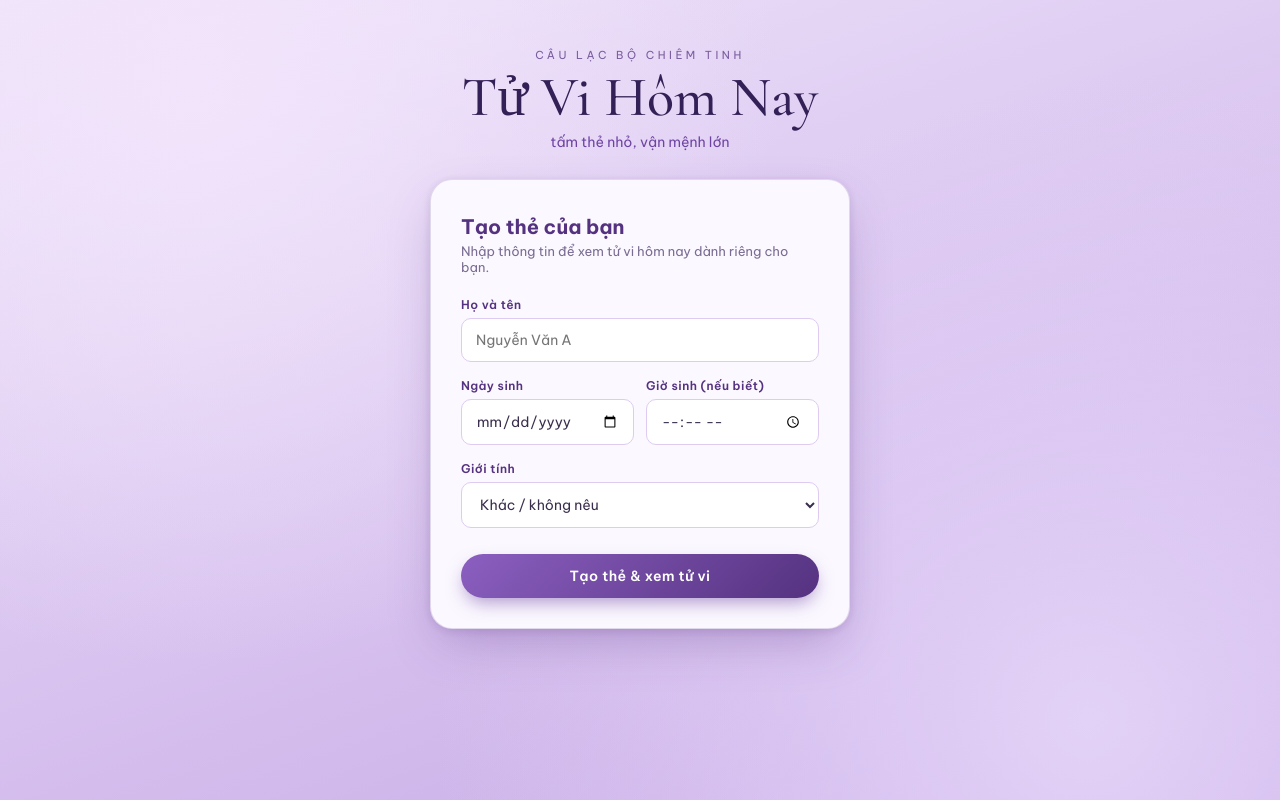
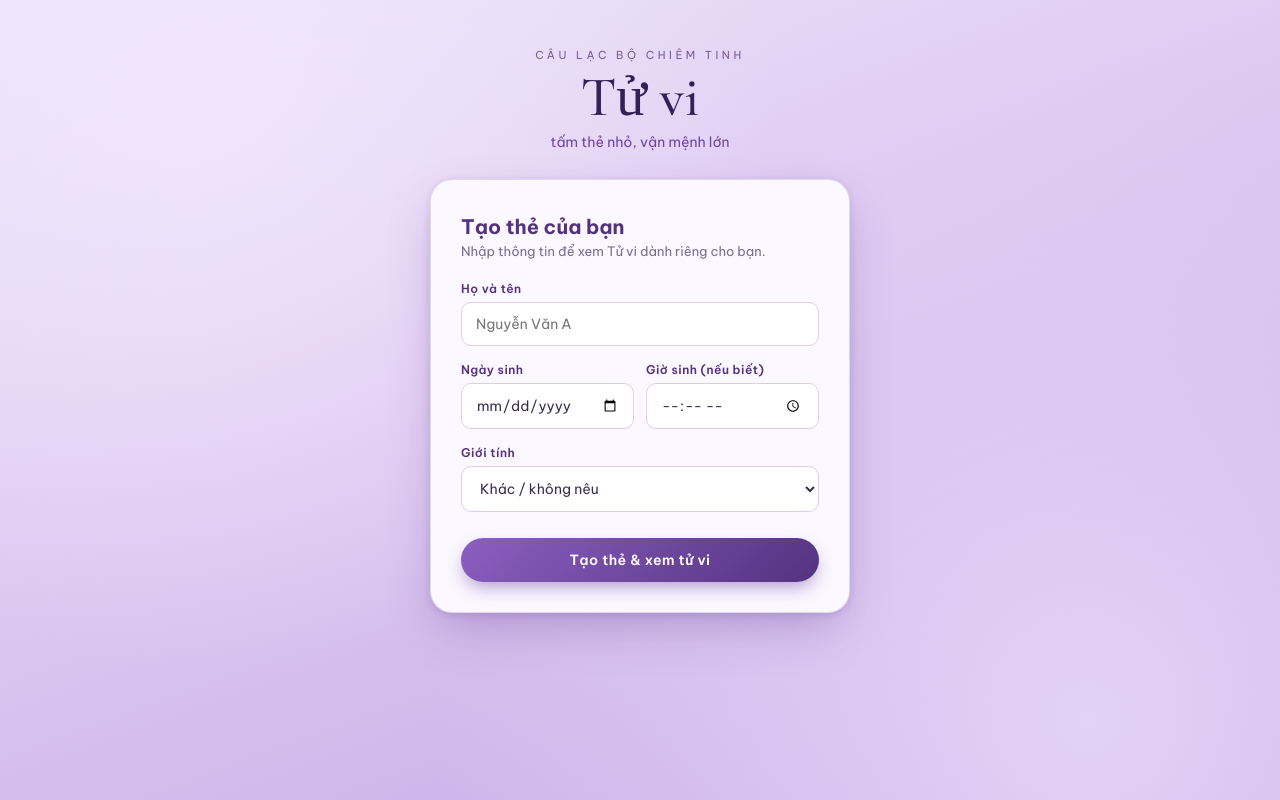
Before and after one commit to sseoyi/tools, a plain HTML site: page tools/tuvi/index.html in a window 1280 px wide. Drawn offline with nearby package versions, Linux system fonts and the light colour scheme; a web font is replaced by a local one.

Commit message:
Update index.html

```diff
--- a/tools/tuvi/index.html
+++ b/tools/tuvi/index.html
@@ -3,7 +3,7 @@
 <head>
 <meta charset="UTF-8">
 <meta name="viewport" content="width=device-width, initial-scale=1.0">
-<title>Tử Vi Hôm Nay · Thẻ Thành Viên</title>
+<title>Tử vi · Thẻ Thành Viên</title>
 <link rel="preconnect" href="https://fonts.googleapis.com">
 <link rel="preconnect" href="https://fonts.gstatic.com" crossorigin>
 <link href="https://fonts.googleapis.com/css2?family=Be+Vietnam+Pro:ital,wght@0,300;0,400;0,500;0,600;0,700;1,400&family=Cormorant+Garamond:ital,wght@0,500;0,600;1,500&display=swap" rel="stylesheet">
@@ -467,14 +467,14 @@
 
   <div class="brand">
     <div class="eyebrow">Câu lạc bộ chiêm tinh</div>
-    <h1>Tử Vi Hôm Nay</h1>
+    <h1>Tử vi</h1>
     <div class="sub">tấm thẻ nhỏ, vận mệnh lớn</div>
   </div>
 
   <!-- ================= FORM VIEW ================= -->
   <div class="form-card" id="formView">
     <h2>Tạo thẻ của bạn</h2>
-    <p class="hint">Nhập thông tin để xem tử vi hôm nay dành riêng cho bạn.</p>
+    <p class="hint">Nhập thông tin để xem Tử vi dành riêng cho bạn.</p>
 
     <label for="fName">Họ và tên</label>
     <input type="text" id="fName" placeholder="Nguyễn Văn A" maxlength="40">
@@ -504,7 +504,7 @@
   <div id="cardView" class="hidden" style="width:100%;display:flex;flex-direction:column;align-items:center;">
 
     <div class="scene">
-      <div class="flip-hint">chạm vào thẻ để xem tử vi hôm nay ↻</div>
+      <div class="flip-hint">chạm vào thẻ để xem Tử vi ↻</div>
       <div class="card3d" id="card3d">
         <div class="face front">
           <div class="id-top">
@@ -543,7 +543,7 @@
     <div class="panel">
       <div class="panel-card">
         <div class="panel-head">
-          <h3>Tử vi hôm nay</h3>
+          <h3>Tử vi</h3>
           <span class="zodiac" id="panelZodiac">—</span>
         </div>
         <div class="panel-date" id="panelDate">—</div>
@@ -580,7 +580,7 @@
 
       <div style="display:flex;justify-content:space-between;align-items:flex-start;">
         <div>
-          <div style="font-family:'DFVN Lavonia','Cormorant Garamond',serif;font-size:34px;color:#332056;">Tử Vi Hôm Nay</div>
+          <div style="font-family:'DFVN Lavonia','Cormorant Garamond',serif;font-size:34px;color:#332056;">Tử vi</div>
           <div style="font-size:10px;letter-spacing:.24em;text-transform:uppercase;color:#553280;opacity:.8;margin-top:2px;">Thẻ thành viên câu lạc bộ chiêm tinh</div>
         </div>
         <div id="expIdChip" style="font-size:10px;letter-spacing:.12em;text-transform:uppercase;color:#fff;background:#6E44A3;padding:5px 14px;border-radius:999px;height:fit-content;">Hạng Sao</div>
```
